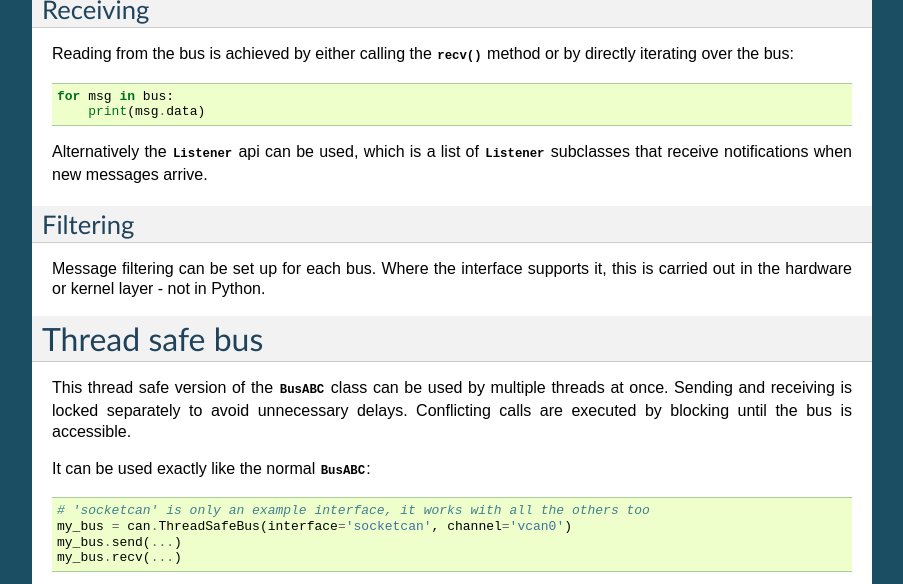
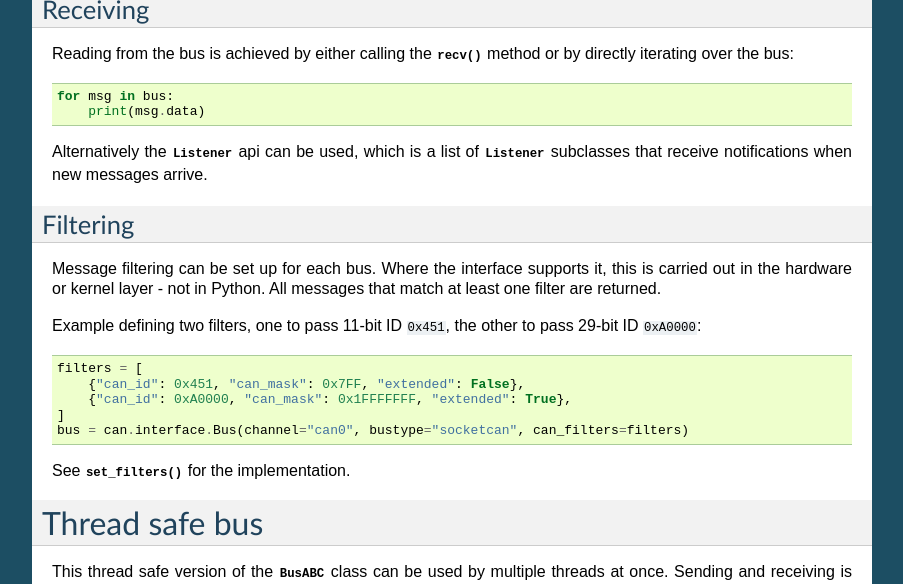
Before and after one commit to hardbyte/python-can, a Sphinx documentation site: the page built from doc/bus.rst, in a window 1280 px wide and 900 px high, scrolled down 778 px, cut to the strip 0-584 px from the top of the window. Shown: the whole strip, without its empty margins (198-1101 px from the left). Built offline with Sphinx 7.4.7, drawn with Linux system fonts in a browser that asks for light colours.

Commit message:
Add CAN ID filtering example to docs.
Contributed by @aaknitt

```diff
--- a/doc/bus.rst
+++ b/doc/bus.rst
@@ -57,8 +57,21 @@ Filtering
 '''''''''
 
 Message filtering can be set up for each bus. Where the interface supports it, this is carried
-out in the hardware or kernel layer - not in Python.
+out in the hardware or kernel layer - not in Python. All messages that match at least one filter
+are returned.
 
+Example defining two filters, one to pass 11-bit ID ``0x451``, the other to pass 29-bit ID ``0xA0000``:
+
+.. code-block:: python
+
+    filters = [
+        {"can_id": 0x451, "can_mask": 0x7FF, "extended": False},
+        {"can_id": 0xA0000, "can_mask": 0x1FFFFFFF, "extended": True},
+    ]
+    bus = can.interface.Bus(channel="can0", bustype="socketcan", can_filters=filters)
+
+
+See :meth:`~can.BusABC.set_filters` for the implementation.
 
 Thread safe bus
 ---------------
```
